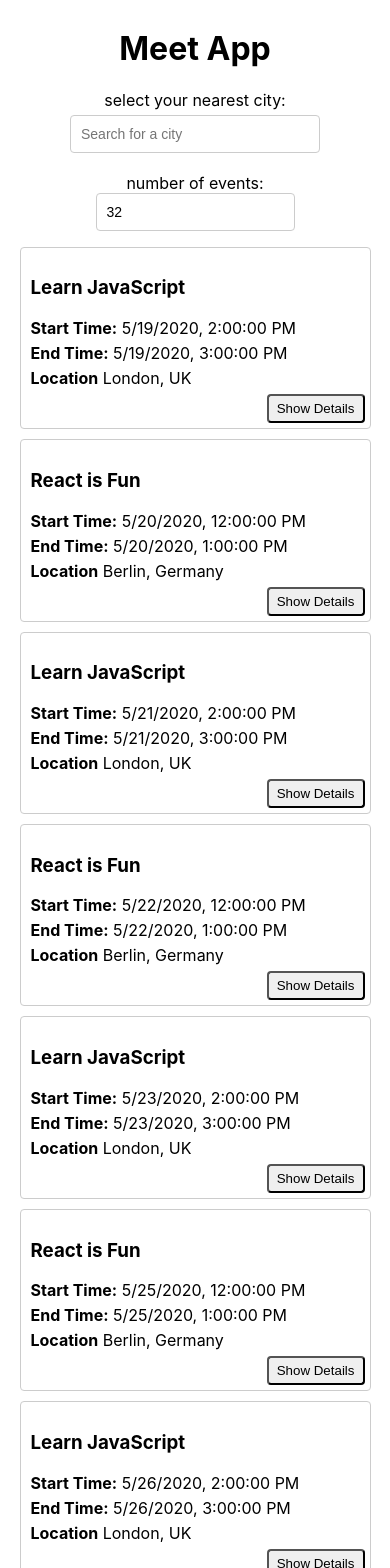
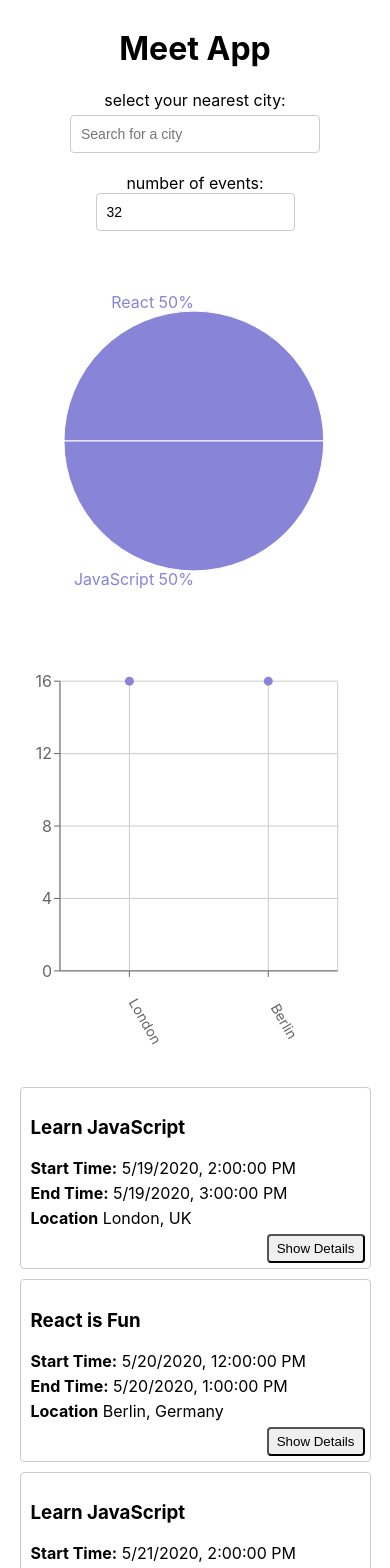
Before and after one commit to mtaut/meet, a React (Create React App) app: page / in a window 390 px wide. Shown: the top 1568 px of the page. Built offline with nearby package versions, Linux system fonts and the light colour scheme; what atatus-spa would draw is missing.

Commit message:
ex4.10 adding data visualization

```diff
--- a/package.json
+++ b/package.json
@@ -13,6 +13,7 @@
     "react": "^18.3.1",
     "react-dom": "^18.3.1",
     "react-scripts": "5.0.1",
+    "recharts": "^2.12.7",
     "web-vitals": "^2.1.4",
     "workbox-background-sync": "^6.6.0",
     "workbox-broadcast-update": "^6.6.0",
--- a/src/App.css
+++ b/src/App.css
@@ -95,3 +95,19 @@
   width: 250px;
   z-index: 1000;
 }
+
+.charts-container {
+  display: grid;
+  grid-template-columns: 1fr 1fr;
+  justify-content: center;
+  gap: 20px;
+  padding: 20px;
+  margin: 0 auto;
+}
+
+@media (max-width: 768px) {
+  .charts-container {
+    grid-template-columns: 1fr;
+    padding: 10px;
+  }
+}
--- a/src/App.js
+++ b/src/App.js
@@ -5,6 +5,8 @@
 import NumberOfEvents from "./components/NumberOfEvents";
 import "./App.css";
 import { InfoAlert, ErrorAlert, WarningAlert } from "./components/Alert";
+import CityEventsChart from "./components/CityEventsChart";
+import EventGenresChart from "./components/EventGenresChart";
 
 const App = () => {
   const [allLocations, setAllLocations] = useState([]);
@@ -52,6 +54,10 @@
         setCurrentNOE={setCurrentNOE}
         setErrorAlert={setErrorAlert}
       />
+      <div className="charts-container">
+        <EventGenresChart events={events} />
+        <CityEventsChart allLocations={allLocations} events={events} />
+      </div>
       <EventList events={events} />
     </div>
   );
--- /dev/null
+++ b/src/components/CityEventsChart.js
@@ -0,0 +1,63 @@
+import { useState, useEffect } from "react";
+import {
+  ScatterChart,
+  Scatter,
+  XAxis,
+  YAxis,
+  CartesianGrid,
+  Tooltip,
+  ResponsiveContainer,
+} from "recharts";
+
+const CityEventsChart = ({ allLocations, events }) => {
+  const [data, setData] = useState([]);
+
+  useEffect(() => {
+    setData(getData());
+    // eslint-disable-next-line
+  }, [`${events}`]);
+
+  const getData = () => {
+    const data = allLocations.map((location) => {
+      const count = events.filter(
+        (event) => event.location === location
+      ).length;
+      const city = location.split(/, | - /)[0];
+      return { city, count };
+    });
+    return data;
+  };
+
+  return (
+    <ResponsiveContainer width="99%" height={400}>
+      <ScatterChart
+        margin={{
+          top: 20,
+          right: 20,
+          bottom: 60,
+          left: -30,
+        }}
+      >
+        <CartesianGrid />
+        <XAxis
+          type="category"
+          dataKey="city"
+          name="city"
+          angle={60}
+          interval={0}
+          tick={{ dx: 20, dy: 40, fontSize: 14 }}
+        />
+        <YAxis
+          type="number"
+          dataKey="count"
+          name="number of events"
+          allowDecimals={false}
+        />
+        <Tooltip cursor={{ strokeDasharray: "3 3" }} />
+        <Scatter name="Events Chart" data={data} fill="#8884d8" />
+      </ScatterChart>
+    </ResponsiveContainer>
+  );
+};
+
+export default CityEventsChart;
--- /dev/null
+++ b/src/components/EventGenresChart.js
@@ -0,0 +1,65 @@
+import { useState, useEffect } from "react";
+import { PieChart, Pie, Tooltip, ResponsiveContainer } from "recharts";
+
+const EventGenresChart = ({ events }) => {
+  const [data, setData] = useState([]);
+  const genres = ["React", "JavaScript", "Node", "jQuery", "Angular"];
+
+  useEffect(() => {
+    setData(getData());
+    // eslint-disable-next-line
+  }, [`${events}`]);
+
+  const getData = () => {
+    const data = genres.map((genre) => {
+      const filteredEvents = events.filter((event) =>
+        event.summary.includes(genre)
+      ).length;
+      return { name: genre, value: filteredEvents };
+    });
+    return data;
+  };
+
+  const renderCustomizedLabel = ({
+    cx,
+    cy,
+    midAngle,
+    outerRadius,
+    percent,
+    index,
+  }) => {
+    const RADIAN = Math.PI / 180;
+    const radius = outerRadius;
+    const x = cx + radius * Math.cos(-midAngle * RADIAN) * 1.07;
+    const y = cy + radius * Math.sin(-midAngle * RADIAN) * 1.07;
+    return percent ? (
+      <text
+        x={x}
+        y={y}
+        fill="#8884d8"
+        textAnchor={x > cx ? "start" : "end"}
+        dominantBaseline="central"
+      >
+        {`${genres[index]} ${(percent * 100).toFixed(0)}%`}
+      </text>
+    ) : null;
+  };
+
+  return (
+    <ResponsiveContainer width="99%" height={400}>
+      <PieChart>
+        <Tooltip />
+        <Pie
+          data={data}
+          dataKey="value"
+          fill="#8884d8"
+          labelLine={false}
+          label={renderCustomizedLabel}
+          outerRadius={130}
+        />
+      </PieChart>
+    </ResponsiveContainer>
+  );
+};
+
+export default EventGenresChart;
```
Also changed, not shown: src/setupTests.js (+17 -0 lines), 1 other file (tests, documents, lock files or other folders).
